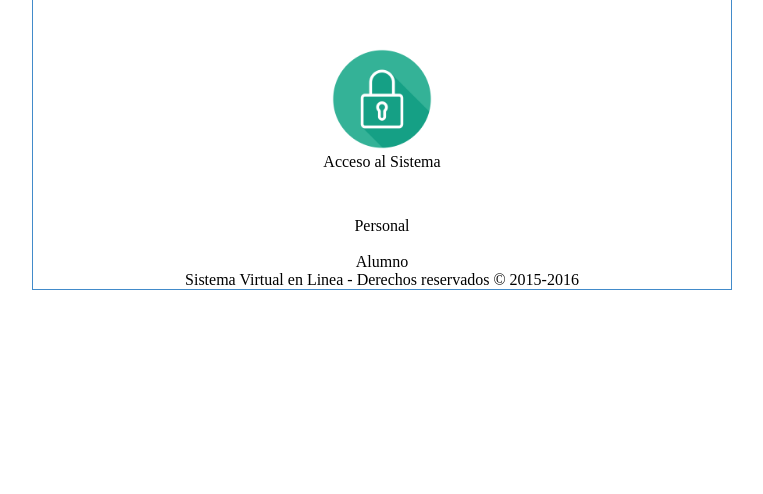
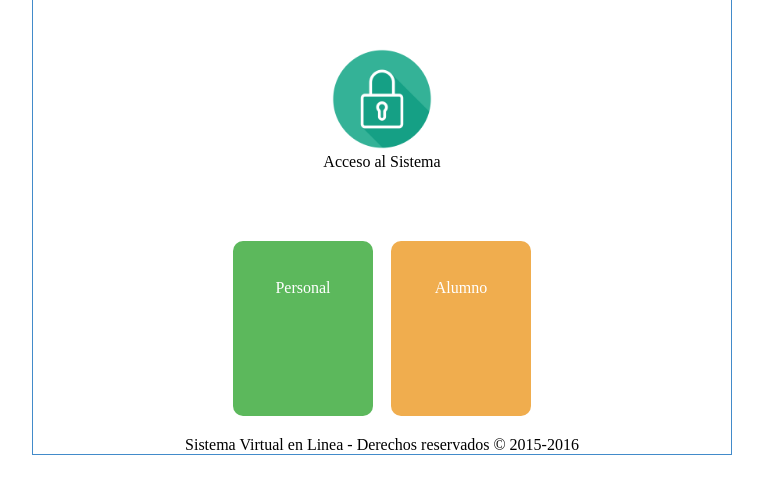
Before and after one commit to joseluiscoding/parcial-p1, a PHP site: page / in a window 1280 px wide. Shown: the part 152-646 px from the top of the page, without its empty margins (258-1021 px from the left). Run offline with PHP 8.4, Linux system fonts and the light colour scheme.

Commit message:
apreniendo flexbox

```diff
--- a/style.css
+++ b/style.css
@@ -19,10 +19,15 @@ body {
     border: 1px solid var(--celesteOscuro);
 }
 
+hr {
+    width: 660px;
+    margin: auto;
+}
+
 header .nombreUniv {
     background-color: var(--celesteOscuro);
     color: var(--textoClaro);
-    height: 65px;
+    height: 65px;                   /*Lo de a continuacion es propiedad flexbox:*/
     display: flex;                  /*Indicar que la sección se puede mover*/
     justify-content: center;        /*Justifica el contenido respecto a los laterales*/
     align-items: center;            /*Justifica el contenido respecto a la parte superior e inferior*/
@@ -38,10 +43,46 @@ header .nombreSist {
 }
 
 main .section1 {
-    height: 200px;
+    height: px;
     padding: 50px;
 }
 
 main .section1 img {
     width: 100px;
 }
+
+main .section2 {
+    display: flex;
+    justify-content: space-between;
+    margin:  20px 200px;
+}
+
+main .section2 .personal {
+    width: 140px;
+    height: 175px;
+    background-color: #5CB85C;
+    border-radius: 10px;
+}
+
+main .section2 .personal img{
+    height: 120px;
+    padding-top: 10px;
+}
+
+
+main .section2 .alumno {
+    width: 140px;
+    height: 175px;
+    background-color: #F0AD4E;
+    border-radius: 10px;
+}
+
+main .section2 .alumno img{
+    height: 120px;
+    padding-top: 10px;
+}
+
+main .section2 p {
+    color: white;
+    padding-top: 20px;
+}
```
